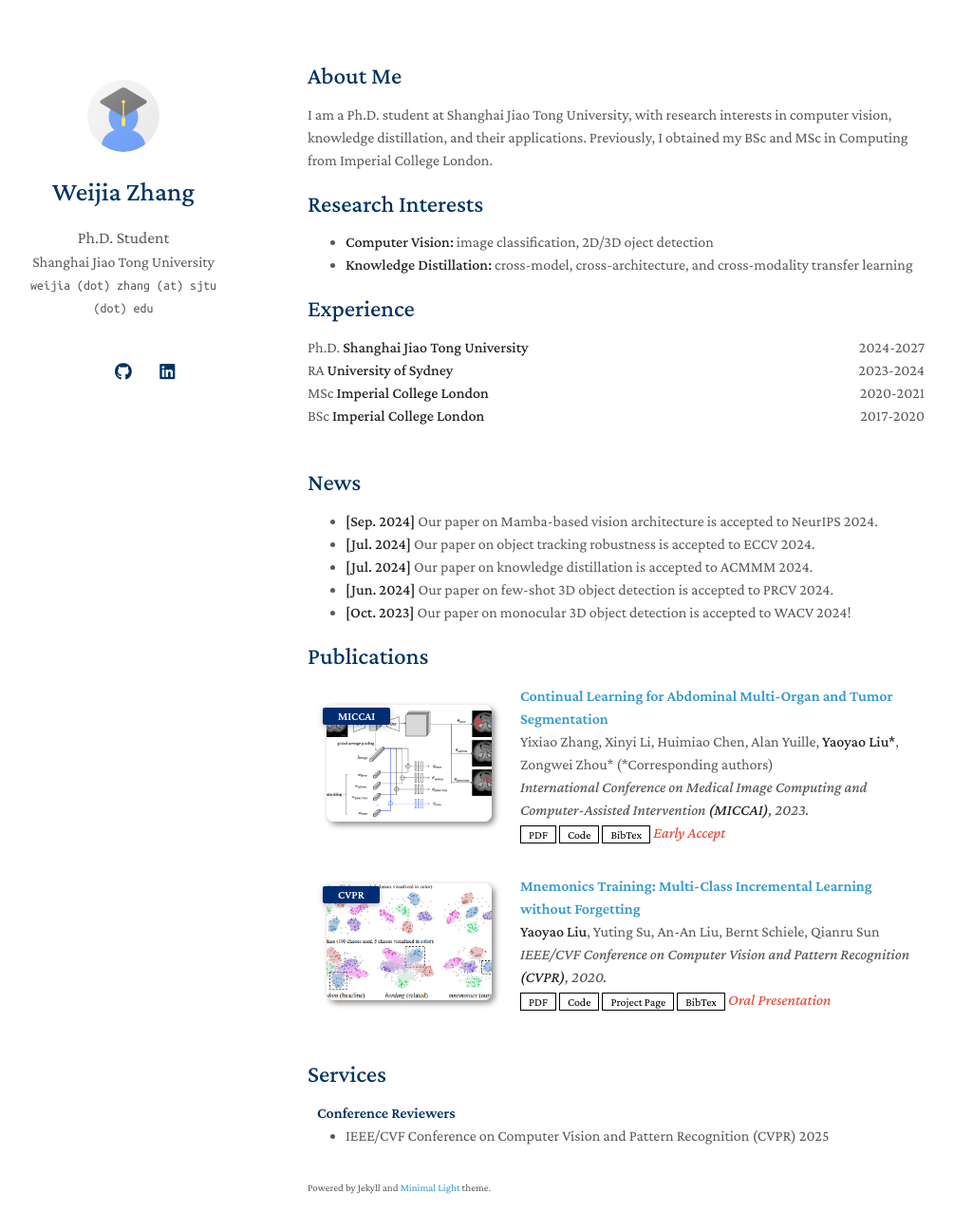
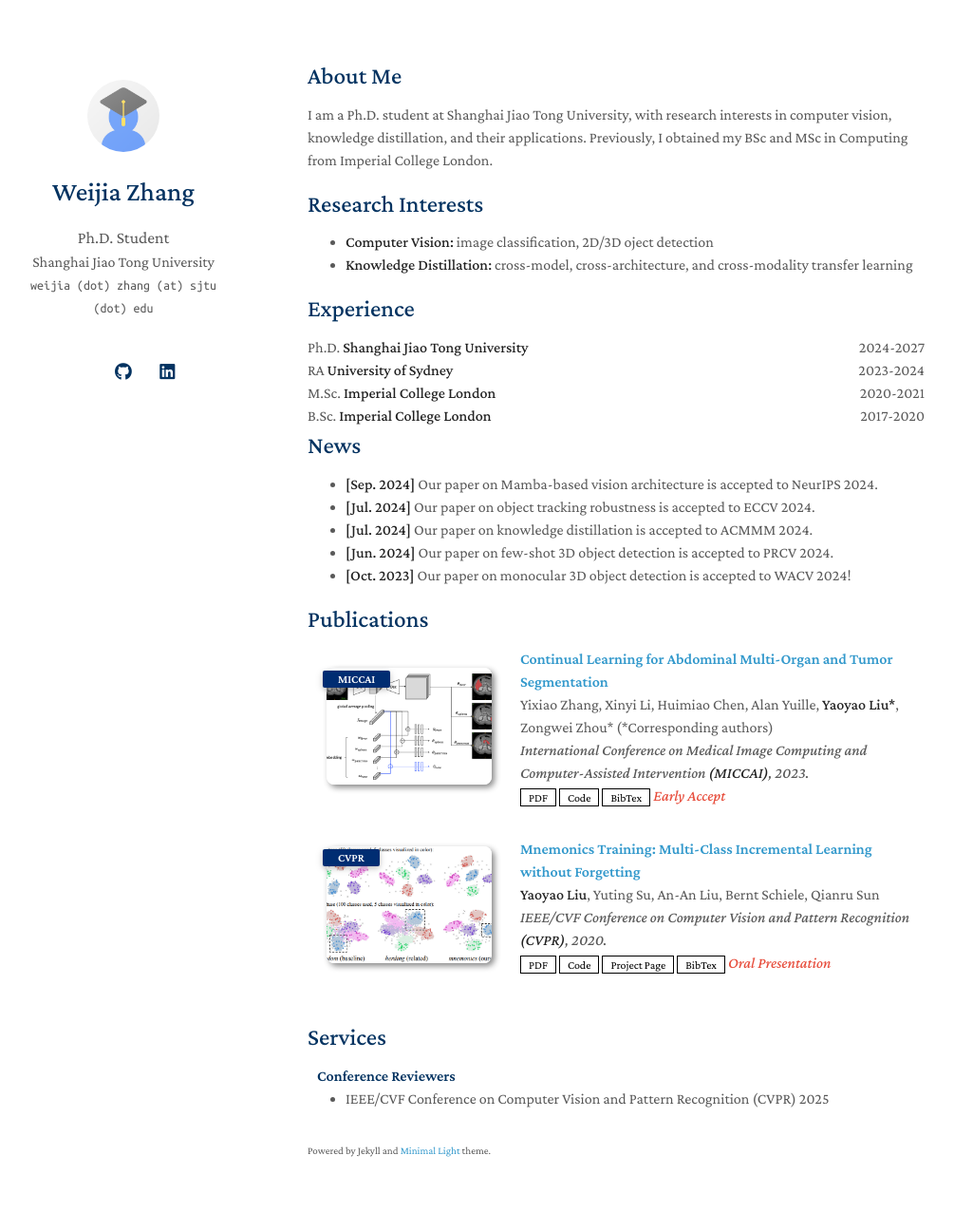
Before and after one commit to arcaninez/arcaninez.github.io, a Jekyll site: the page built from index.md, in a window 1280 px wide and 1331 px high. Shown: the top 1296 px of the window at 95% size, without its empty margins (146-1151 px from the left). Built offline with Jekyll 4.4.1, drawn with Linux system fonts in a browser that asks for light colours; a style sheet for code colours, icons or effects is not loaded; our own code applies the rules of GitHub Pages for plain Markdown files.

Commit message:
Update experience.md

```diff
--- a/_includes/experience.md
+++ b/_includes/experience.md
@@ -11,13 +11,13 @@
 </div>
 
 <div style="display: flex; justify-content: space-between;">
-  <span>MSc <strong>Imperial College London</strong></span>
+  <span>M.Sc. <strong>Imperial College London</strong></span>
   <span>2020-2021</span>
 </div>
 
 <div style="display: flex; justify-content: space-between;">
-  <span>BSc <strong>Imperial College London</strong></span>
+  <span>B.Sc. <strong>Imperial College London</strong></span>
   <span>2017-2020</span>
 </div>
 
-<br>
+<div style="margin-bottom: 5px;"></div>
```
